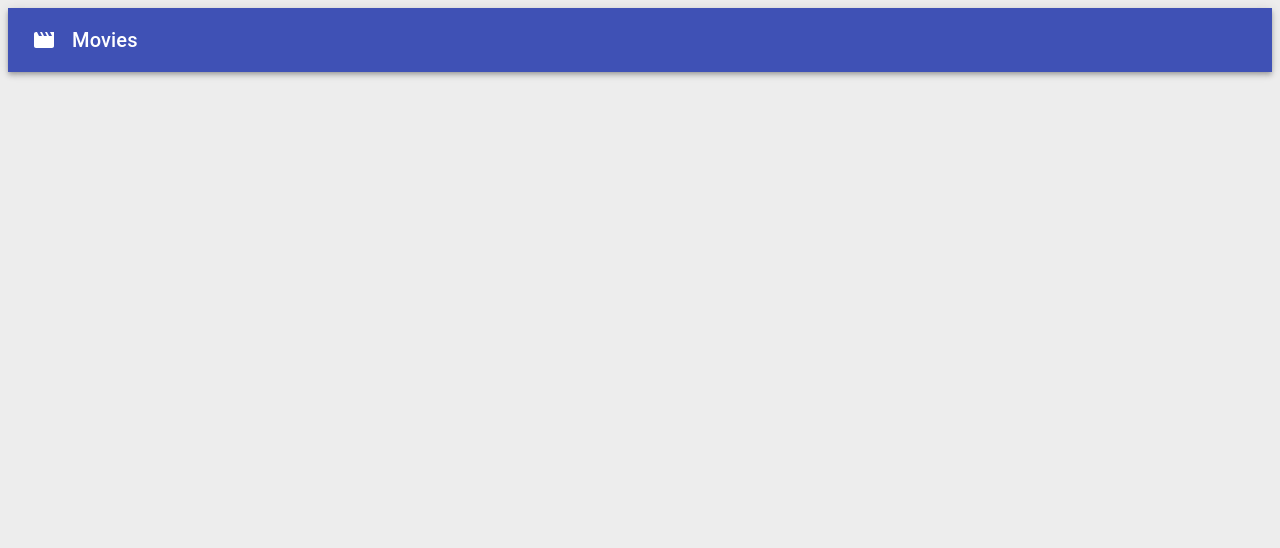
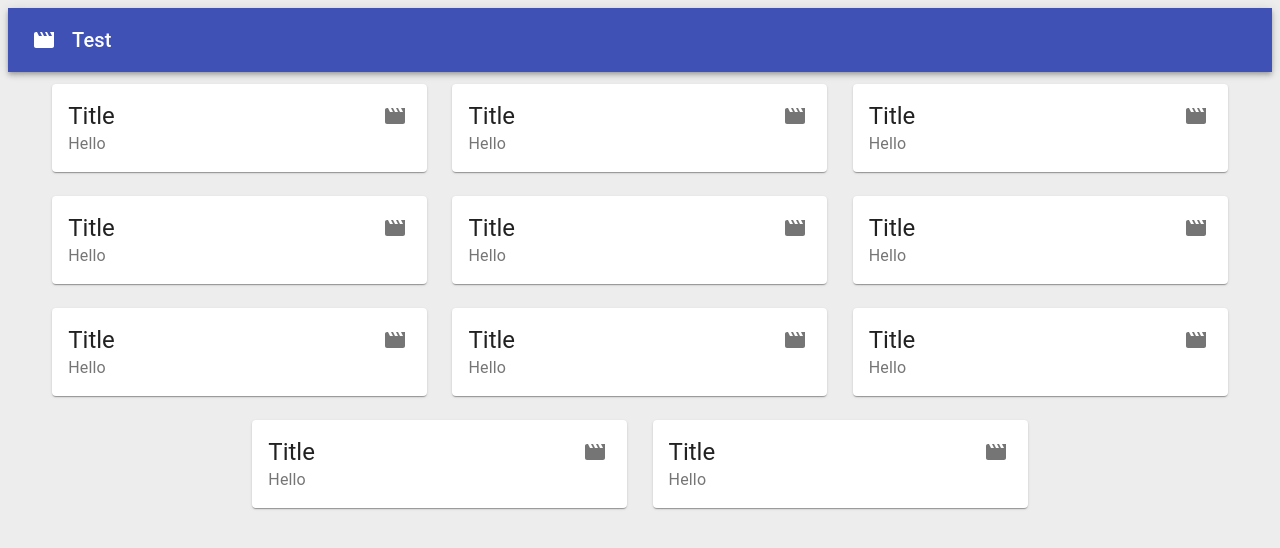
Before and after one commit to N-Aldin/Movie.js, a React (Create React App) app: page / in a window 1280 px wide. Shown: the top 548 px of the page. Built offline with nearby package versions, Linux system fonts and the light colour scheme.

Commit message:
Fixed template movie grid display

```diff
--- a/package.json
+++ b/package.json
@@ -14,6 +14,7 @@
     "react": "^17.0.2",
     "react-dom": "^17.0.2",
     "react-scripts": "4.0.3",
+    "styled-components": "^5.3.1",
     "web-vitals": "^1.1.2"
   },
   "scripts": {
--- a/src/App.css
+++ b/src/App.css
@@ -1,3 +1,4 @@
 body {
   background-color: #ededed;
+  /* margin: 0; */
 }
--- a/src/App.js
+++ b/src/App.js
@@ -2,22 +2,62 @@ import React from 'react';
 import "./App.css";
 
 // Any text element ie. a paragraph, heading etc
-import { Typography, AppBar, Toolbar, CssBaseline, IconButton } from '@material-ui/core';
+import { Typography, AppBar, Toolbar, Card, CardHeader, CardContent, Grid, IconButton, makeStyles } from '@material-ui/core';
 import MovieIcon from '@mui/icons-material/Movie';
+import Styled from 'styled-components';
 
 function App() {
+
+  let movie = [];
+
+  for (let i = 0; i < 11; ++i){
+    movie.push("Title");
+  }
+
   return (
     <>
     <AppBar position="static">
       <Toolbar>
         <MovieIcon sx={{mr: 2}}/>
-        <Typography variant="h6" >
-          Movies
+        <Typography variant="h6" justify="center">
+          Test
         </Typography>
       </Toolbar>
     </AppBar>
+    <GridContainer container justify="center" spacing={3}>
+      {movie.map((movieTitle) =>
+        <GridItem item sm={12} md={6} lg={4} zeroMinWidth>
+          <Movie>
+            <CardHeader
+              action={
+                <IconButton >
+                  <MovieIcon />
+                </IconButton>
+              }
+              title={movieTitle}
+              subheader="Hello"
+              />
+          </Movie>
+        </GridItem>
+      )}
+    </GridContainer>
     </>
   );
 }
 
+const GridContainer = Styled(Grid)`
+  margin: auto;
+  width: 95%;
+  // background-color: red;
+`;
+
+const GridItem = Styled(Grid)`
+  // background-color: orange;
+`;
+
+const Movie = Styled(Card)`
+  width: 375px;
+  margin: auto;
+`;
+
 export default App;
```
Also changed, not shown: 1 other file (tests, documents, lock files or other folders).
